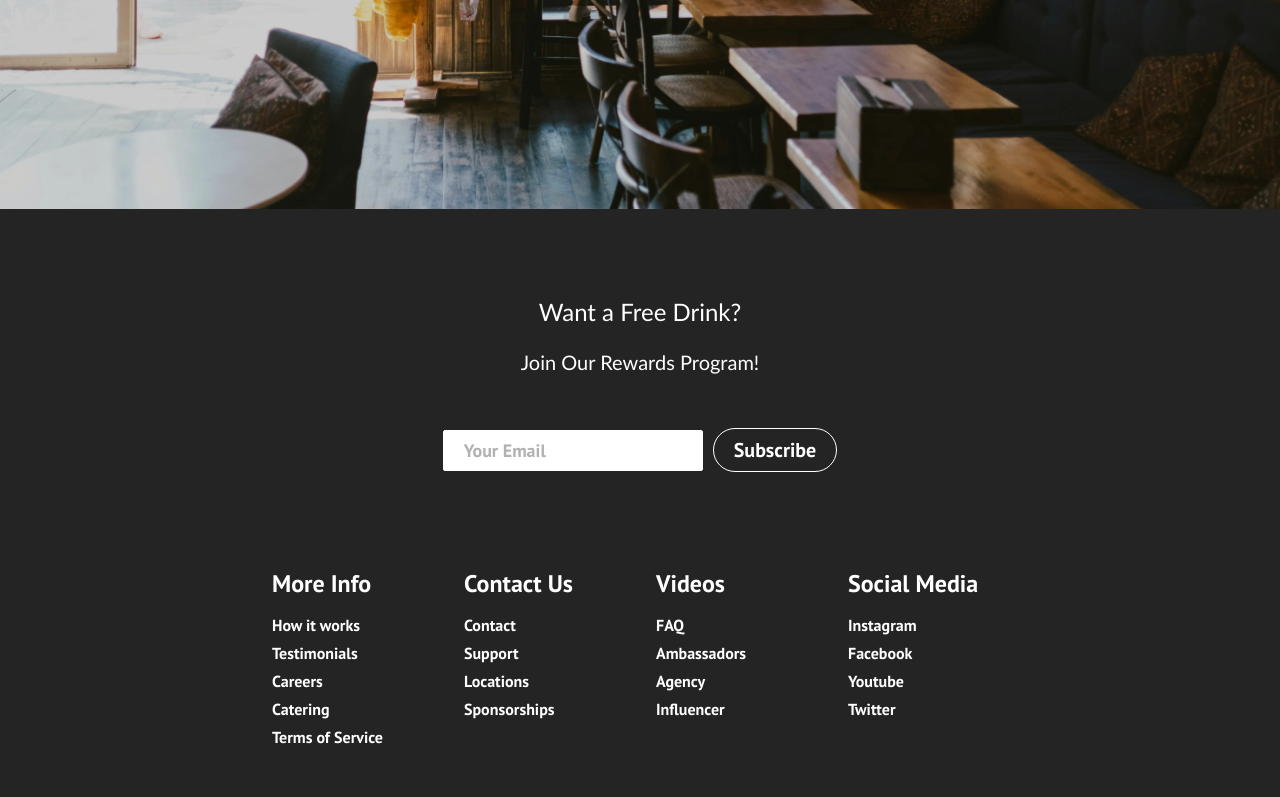
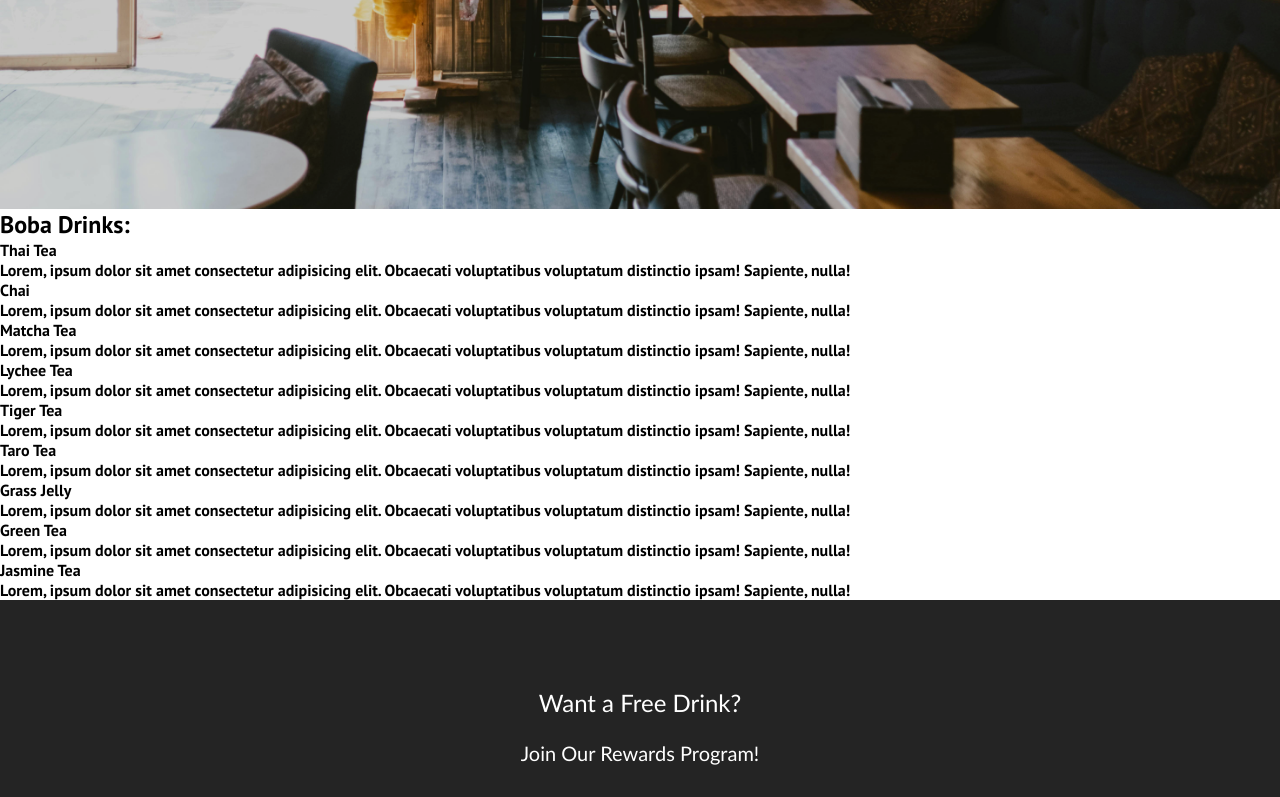
Before and after one commit to jojotru/bobs-business, a React (Create React App) app: page /menu in a window 1280 px wide. Shown: the part 591-1388 px from the top of the page. Built offline with nearby package versions, Linux system fonts and the light colour scheme.

Commit message:
Added menu list

```diff
--- a/src/components/Drinks.js
+++ b/src/components/Drinks.js
@@ -0,0 +1,40 @@
+import React from "react";
+import './Drinks.css';
+
+function Drinks() {
+    return (
+        <div className="menuItems">
+            <h2>Boba Drinks:</h2>
+
+            <h4>Thai Tea</h4>
+            <p>Lorem, ipsum dolor sit amet consectetur adipisicing elit. Obcaecati voluptatibus voluptatum distinctio ipsam! Sapiente, nulla!</p>
+
+            <h4>Chai</h4>
+            <p>Lorem, ipsum dolor sit amet consectetur adipisicing elit. Obcaecati voluptatibus voluptatum distinctio ipsam! Sapiente, nulla!</p>
+
+            <h4>Matcha Tea</h4>
+            <p>Lorem, ipsum dolor sit amet consectetur adipisicing elit. Obcaecati voluptatibus voluptatum distinctio ipsam! Sapiente, nulla!</p>
+
+            <h4>Lychee Tea</h4>
+            <p>Lorem, ipsum dolor sit amet consectetur adipisicing elit. Obcaecati voluptatibus voluptatum distinctio ipsam! Sapiente, nulla!</p>
+
+            <h4>Tiger Tea</h4>
+            <p>Lorem, ipsum dolor sit amet consectetur adipisicing elit. Obcaecati voluptatibus voluptatum distinctio ipsam! Sapiente, nulla!</p>
+
+            <h4>Taro Tea</h4>
+            <p>Lorem, ipsum dolor sit amet consectetur adipisicing elit. Obcaecati voluptatibus voluptatum distinctio ipsam! Sapiente, nulla!</p>
+
+            <h4>Grass Jelly</h4>
+            <p>Lorem, ipsum dolor sit amet consectetur adipisicing elit. Obcaecati voluptatibus voluptatum distinctio ipsam! Sapiente, nulla!</p>
+
+            <h4>Green Tea</h4>
+            <p>Lorem, ipsum dolor sit amet consectetur adipisicing elit. Obcaecati voluptatibus voluptatum distinctio ipsam! Sapiente, nulla!</p>
+
+            <h4>Jasmine Tea</h4>
+            <p>Lorem, ipsum dolor sit amet consectetur adipisicing elit. Obcaecati voluptatibus voluptatum distinctio ipsam! Sapiente, nulla!</p>
+
+        </div>
+    )
+}
+
+export default Drinks;
--- a/src/components/pages/Menu.js
+++ b/src/components/pages/Menu.js
@@ -1,11 +1,13 @@
 import React from "react";
 import '../../App.css';
 import Footer from '../Footer';
+import Drinks from '../Drinks';
 
 export default function Menu() {
     return (
         <>
         <h1 className='menu'>MENU</h1>
+            <Drinks />
            <Footer />
         </>
     )
```
